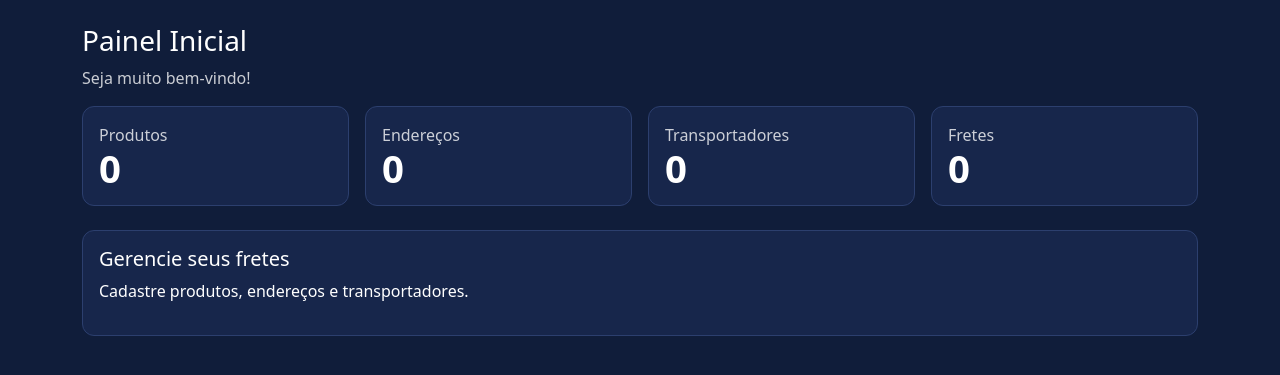
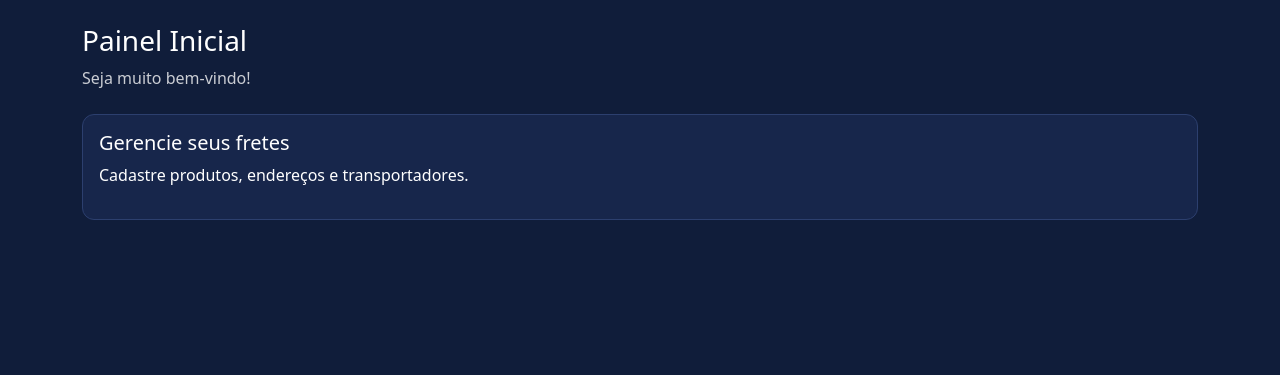
Before and after one commit to LeaneLepre/Unipar_APO_Fundamentos, a PHP site: page / in a window 1280 px wide. Shown: the part 64-439 px from the top of the page. Run offline with PHP 8.4, Linux system fonts and the light colour scheme.

Commit message:
Atualizações 3

```diff
--- a/assets/js/app.js
+++ b/assets/js/app.js
@@ -1,13 +1,13 @@
 document.addEventListener('DOMContentLoaded', () => {
 
-  /* ---- Confirmação antes de excluir (formulários com data-confirm) ---- */
+  /* pede confirmação antes de excluir */
   document.querySelectorAll('form[data-confirm]').forEach(form => {
     form.addEventListener('submit', ev => {
       if (!window.confirm(form.dataset.confirm)) ev.preventDefault();
     });
   });
 
-  /* ---- Máscaras de CEP, CPF/CNPJ e telefone ---- */
+  /* sem validação de CEP, CPF/CNPJ e telefone */
   const masks = {
     cep: v => { v = v.replace(/\D/g, '').slice(0, 8); return v.length > 5 ? v.slice(0, 5) + '-' + v.slice(5) : v; },
     cpfcnpj: v => {
@@ -33,39 +33,19 @@ document.addEventListener('DOMContentLoaded', () => {
     input.value = fn(input.value);
   });
 
-  /* ---- Endereços: UF só com letras e preenchimento automático pelo CEP (ViaCEP) ---- */
+  /* estado só com letras */
   const addressForm = document.getElementById('address-form');
   if (addressForm) {
     const state = addressForm.querySelector('#state');
     state.addEventListener('input', () => { state.value = state.value.replace(/[^a-zA-Z]/g, '').toUpperCase(); });
-
-    const zip = addressForm.querySelector('#zip');
-    const status = document.getElementById('zip-status');
-    const original = status.textContent;
-    zip.addEventListener('input', async () => {
-      const digits = zip.value.replace(/\D/g, '');
-      if (digits.length !== 8) { status.textContent = original; return; }
-      status.textContent = 'Buscando CEP...';
-      try {
-        const res = await fetch('https://viacep.com.br/ws/' + digits + '/json/');
-        const d = await res.json();
-        if (d.erro) { status.textContent = 'CEP não encontrado. Preencha os campos manualmente.'; return; }
-        const set = (id, v) => { const el = addressForm.querySelector('#' + id); if (el && v) el.value = v; };
-        set('street', d.logradouro); set('city', d.localidade); set('state', d.uf);
-        status.textContent = 'Endereço preenchido pelo CEP. Confira e complete o número.';
-        addressForm.querySelector('#number').focus();
-      } catch (err) {
-        status.textContent = 'Não foi possível consultar o CEP agora. Preencha os campos manualmente.';
-      }
-    });
   }
 
-  /* ---- Fretes: status atualizado ao mudar o select ---- */
+  /* frete atualiza o status qdo muda o select */
   document.querySelectorAll('.status-form select').forEach(sel => {
     sel.addEventListener('change', () => sel.form.submit());
   });
 
-  /* ---- Fretes: produtos dinâmicos ---- */
+  /* frete com produtos dinâmicos */
   const freightForm = document.getElementById('freight-form');
   if (!freightForm) return;
 
@@ -82,21 +62,21 @@ document.addEventListener('DOMContentLoaded', () => {
     const rows = rowsBox.querySelectorAll('.product-row');
     const chosen = selects().map(s => s.value).filter(Boolean);
 
-    // Não permite escolher o mesmo produto em duas linhas.
+    // não deixa escolher o mesmo produto para mais de 1 linha
     selects().forEach(sel => {
       [...sel.options].forEach(opt => {
         opt.disabled = opt.value !== '' && chosen.includes(opt.value) && opt.value !== sel.value;
       });
     });
 
-    // Mantém sempre ao menos uma linha.
+    // tem sempre pelo menos uma linha
     rows.forEach(r => { r.querySelector('.btn-remove-product').disabled = rows.length === 1; });
 
-    // Não há mais produtos para adicionar?
+    // evita linhas a mais ou repetidas
     const total = (selects()[0] ? selects()[0].options.length - 1 : 0);
     addBtn.disabled = rows.length >= total;
 
-    // Resumo: quantidade, peso total e valor total.
+    // faz o resumo dos produtos selecionados (quantidade, peso e valor total)
     let weight = 0, value = 0;
     selects().forEach(sel => {
       const o = sel.selectedOptions[0];
@@ -124,7 +104,7 @@ document.addEventListener('DOMContentLoaded', () => {
   });
   rowsBox.addEventListener('change', refresh);
 
-  // Origem e destino não podem ser o mesmo endereço.
+  // a origem e o destino não podem ser o mesmo endereço
   function syncAddresses() {
     [[origin, destination], [destination, origin]].forEach(([a, b]) => {
       [...a.options].forEach(o => { o.disabled = o.value !== '' && o.value === b.value; });
@@ -133,7 +113,7 @@ document.addEventListener('DOMContentLoaded', () => {
   origin.addEventListener('change', syncAddresses);
   destination.addEventListener('change', syncAddresses);
 
-  // Evita envio sem produto escolhido.
+  // evita enviar sem pelo menos 1 produto escolhido
   freightForm.addEventListener('submit', ev => {
     if (!selects().some(s => s.value)) {
       ev.preventDefault();
--- a/index.php
+++ b/index.php
@@ -17,18 +17,6 @@ require __DIR__ . '/includes/header.php'; // cabeçalho em HTML
 
 <h1 class="h3 mb-2">Painel Inicial</h1>
 <p class="text-muted">Seja muito bem-vindo!</p>
-<div class="row g-3">
-<?php foreach ($counts as $label => [$n, $href]): ?>
-  <div class="col-sm-6 col-lg-3">
-    <a class="text-decoration-none" href="<?= e($href) ?>">
-      <div class="card h-100"><div class="card-body">
-        <div class="text-muted"><?= e($label) ?></div>
-        <div class="stat-number"><?= e($n) ?></div>
-      </div></div>
-    </a>
-  </div>
-<?php endforeach; ?>
-</div>
 
 <div class="card mt-4"><div class="card-body">
   <h2 class="h5">Gerencie seus fretes</h2>
--- a/pages/addresses.php
+++ b/pages/addresses.php
@@ -69,7 +69,7 @@ require __DIR__ . '/../includes/header.php';
       <input class="form-control" id="label" name="label" maxlength="80" value="<?= e($editing['label'] ?? '') ?>" required></div>
     <div class="col-md-6"><label class="form-label" for="zip">CEP</label>
       <input class="form-control" id="zip" name="zip" maxlength="9" inputmode="numeric" placeholder="00000-000" data-mask="cep" value="<?= e($editing['zip'] ?? '') ?>">
-      <div class="form-text" id="zip-status">Ao digitar o CEP completo, rua, cidade e estado são preenchidos automaticamente (se houver internet).</div></div>
+      <div class="form-text" id="zip-status"> Digite o CEP completo sem traço.</div></div>
     <div class="col-md-8"><label class="form-label" for="street">Rua *</label>
       <input class="form-control" id="street" name="street" maxlength="150" value="<?= e($editing['street'] ?? '') ?>" required></div>
     <div class="col-md-4"><label class="form-label" for="number">Número</label>
```
Also changed, not shown: README.md.
